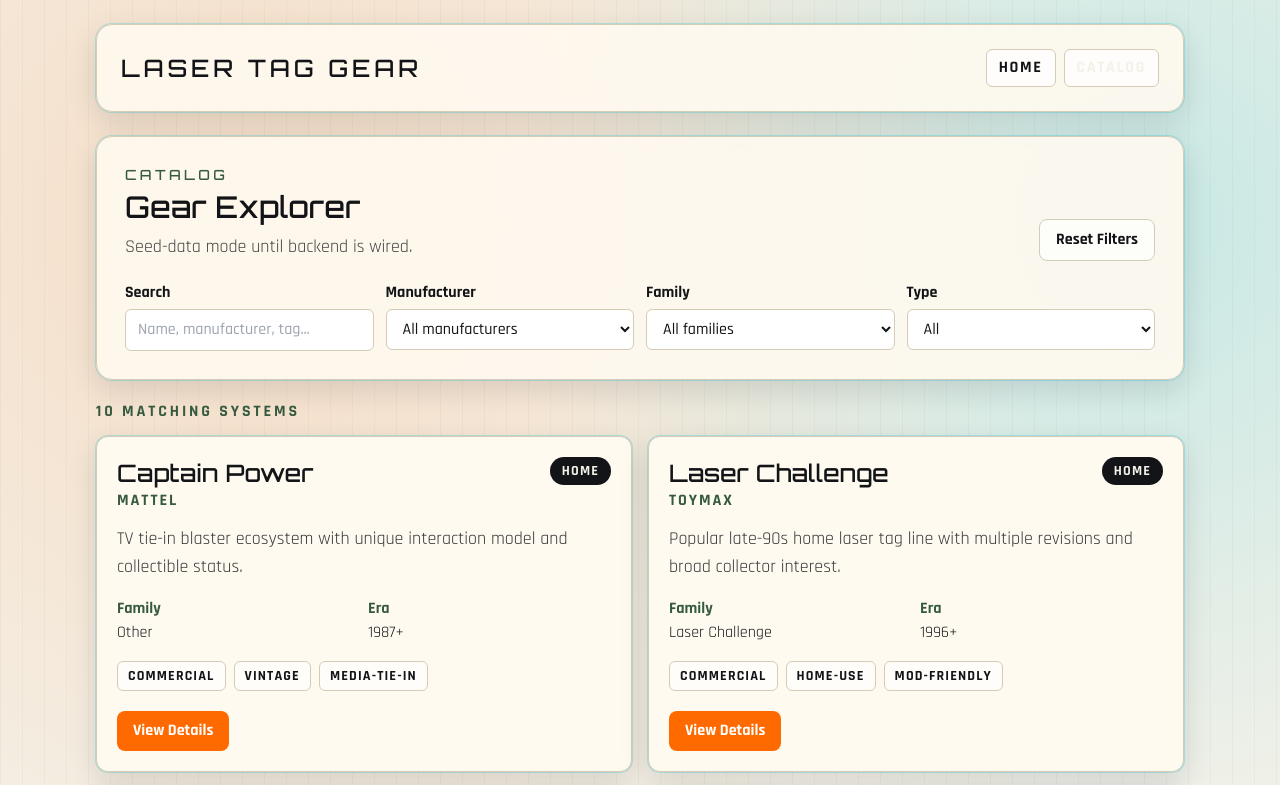
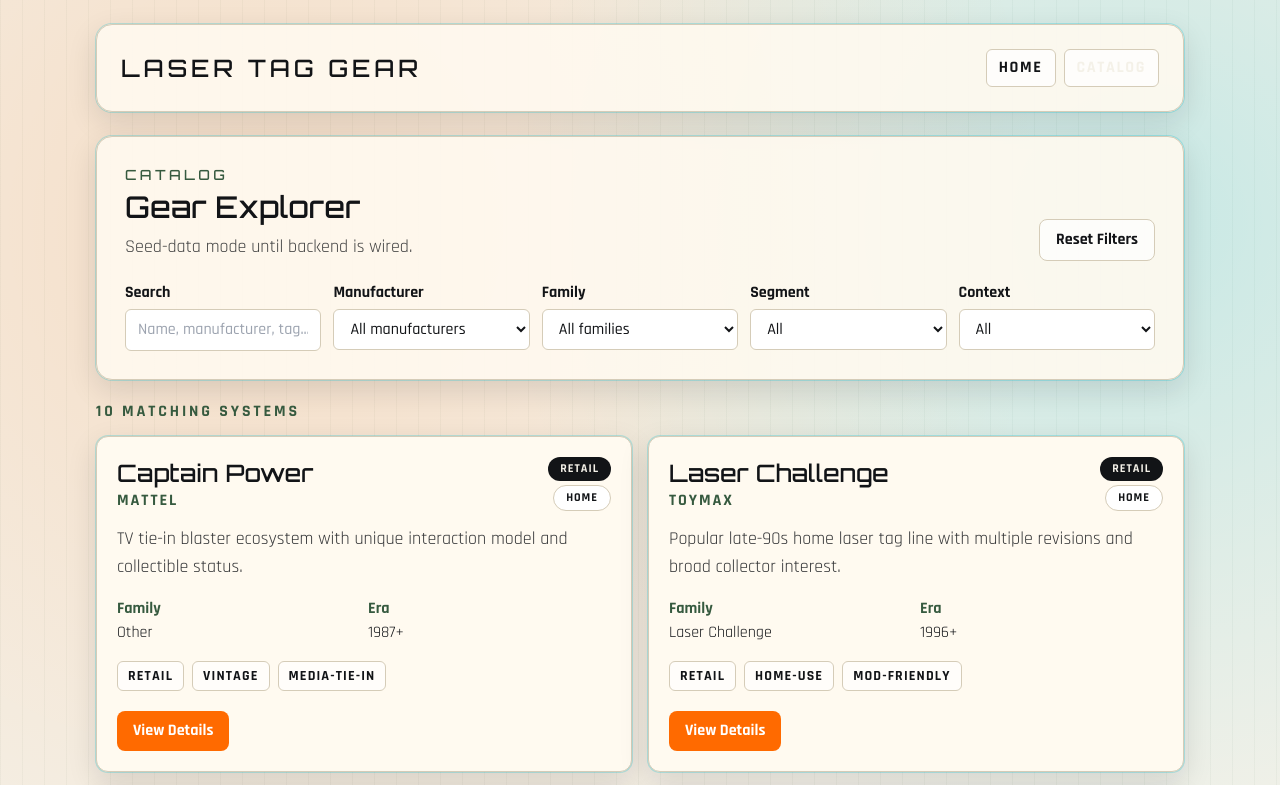
Before and after one commit to khanjal/laser-tag-gear, an Angular app in the folder app/: page /catalog in a window 1280 px wide. Shown: the top 785 px of the page. Built offline with nearby package versions, Linux system fonts and the light colour scheme.

Commit message:
Refine seed taxonomy to retail/commercial segments

```diff
--- a/app/src/app/data/gear.seed.ts
+++ b/app/src/app/data/gear.seed.ts
@@ -7,10 +7,11 @@
     name: 'Laser Challenge',
     family: 'Laser Challenge',
     manufacturer: 'Toymax',
-    type: 'home',
+    marketSegment: 'retail',
+    playContext: 'home',
     eraStart: 1996,
     compatibility: ['Laser Challenge', 'Laser Command'],
-    tags: ['commercial', 'home-use', 'mod-friendly'],
+    tags: ['retail', 'home-use', 'mod-friendly'],
     description: 'Popular late-90s home laser tag line with multiple revisions and broad collector interest.',
     manuals: [{ title: 'Laser Challenge Gear (Legacy)', url: 'https://khanjal.com/lasertag/gear_laserchallenge.html' }]
   },
@@ -20,10 +21,11 @@
     name: 'Laser Command / Laser Attack',
     family: 'Laser Command',
     manufacturer: 'Astronomical Toys',
-    type: 'home',
+    marketSegment: 'retail',
+    playContext: 'home',
     eraStart: 1998,
     compatibility: ['Laser Challenge'],
-    tags: ['commercial', 'home-use'],
+    tags: ['retail', 'home-use'],
     description: 'Short-lived system known for compatibility with Laser Challenge protocol behavior.',
     manuals: [{ title: 'Laser Command Gear (Legacy)', url: 'https://khanjal.com/lasertag/gear_lasercommand.html' }]
   },
@@ -33,11 +35,12 @@
     name: 'Lazer Tag',
     family: 'Lazer Tag',
     manufacturer: 'Worlds of Wonder / Tiger Toys',
-    type: 'home',
+    marketSegment: 'retail',
+    playContext: 'home',
     eraStart: 1986,
     eraEnd: 2000,
     compatibility: ['Lazer Tag'],
-    tags: ['commercial', 'vintage', 'iconic'],
+    tags: ['retail', 'vintage', 'iconic'],
     description: 'One of the defining home laser tag lines across multiple eras and hardware refreshes.',
     manuals: [{ title: 'Lazer Tag Overview (Legacy)', url: 'https://khanjal.com/lasertag/gear_lasertag.html' }]
   },
@@ -47,10 +50,11 @@
     name: 'Quick Shot',
     family: 'Quick Shot',
     manufacturer: 'Radio Shack',
-    type: 'home',
+    marketSegment: 'retail',
+    playContext: 'home',
     eraStart: 1990,
     compatibility: ['Quick Shot'],
-    tags: ['commercial', 'rare'],
+    tags: ['retail', 'rare'],
     description: 'Single-release consumer set with distinct hardware style and limited ecosystem.',
     manuals: [{ title: 'Quick Shot (Legacy)', url: 'https://khanjal.com/lasertag/gear_quickshot.html' }]
   },
@@ -60,10 +64,11 @@
     name: 'SEGA Lock-On',
     family: 'SEGA Lock-On',
     manufacturer: 'SEGA',
-    type: 'home',
+    marketSegment: 'retail',
+    playContext: 'home',
     eraStart: 1992,
     compatibility: ['SEGA Lock-On', 'Voice Command Lock-On'],
-    tags: ['commercial', 'feature-rich'],
+    tags: ['retail', 'feature-rich'],
     description: 'Home system known for lock-on effects and hit-counter style gameplay features.',
     manuals: [{ title: 'SEGA Lock-On (Legacy)', url: 'https://khanjal.com/lasertag/gear_segalockon.html' }]
   },
@@ -73,10 +78,11 @@
     name: 'Voice Command Lock-On',
     family: 'Voice Command Lock-On',
     manufacturer: 'Playmates Toys',
-    type: 'home',
+    marketSegment: 'retail',
+    playContext: 'home',
     eraStart: 1993,
     compatibility: ['SEGA Lock-On'],
-    tags: ['commercial', 'voice-modes'],
+    tags: ['retail', 'voice-modes'],
     description: 'Variant of Lock-On style gear that introduced voice command mode switching.',
     manuals: [{ title: 'Voice Command Lock-On (Legacy)', url: 'https://khanjal.com/lasertag/gear_voicecommandlockon.html' }]
   },
@@ -86,10 +92,11 @@
     name: 'Captain Power',
     family: 'Other',
     manufacturer: 'Mattel',
-    type: 'home',
+    marketSegment: 'retail',
+    playContext: 'home',
     eraStart: 1987,
     compatibility: ['Standalone'],
-    tags: ['commercial', 'vintage', 'media-tie-in'],
+    tags: ['retail', 'vintage', 'media-tie-in'],
     description: 'TV tie-in blaster ecosystem with unique interaction model and collectible status.',
     manuals: []
   },
@@ -99,7 +106,8 @@
     name: 'Photon',
     family: 'Other',
     manufacturer: 'LJN / Entertech',
-    type: 'arena',
+    marketSegment: 'commercial',
+    playContext: 'arena',
     eraStart: 1984,
     compatibility: ['Photon'],
     tags: ['arena', 'commercial', 'historic'],
@@ -112,10 +120,11 @@
     name: 'Laser Pro 9000',
     family: 'Other',
     manufacturer: 'Galoob',
-    type: 'home',
+    marketSegment: 'retail',
+    playContext: 'home',
     eraStart: 1988,
     compatibility: ['Standalone'],
-    tags: ['commercial', 'retro'],
+    tags: ['retail', 'retro'],
     description: 'Classic consumer release from the late 80s with limited surviving documentation.',
     manuals: []
   },
@@ -125,7 +134,8 @@
     name: 'MILES Gear',
     family: 'Other',
     manufacturer: 'U.S. Military',
-    type: 'hybrid',
+    marketSegment: 'military',
+    playContext: 'hybrid',
     eraStart: 1978,
     compatibility: ['MILES'],
     tags: ['training', 'military', 'arena-adjacent'],
--- a/app/src/app/features/catalog/catalog.component.html
+++ b/app/src/app/features/catalog/catalog.component.html
@@ -14,7 +14,7 @@
     </button>
   </div>
 
-  <div class="mt-5 grid gap-3 md:grid-cols-2 lg:grid-cols-4">
+  <div class="mt-5 grid gap-3 md:grid-cols-2 lg:grid-cols-5">
     <label class="text-base font-semibold text-ops-ink">
       Search
       <input
@@ -48,12 +48,22 @@
     </label>
 
     <label class="text-base font-semibold text-ops-ink">
-      Type
+      Segment
       <select
-        [(ngModel)]="selectedType"
+        [(ngModel)]="selectedMarketSegment"
         class="mt-1 w-full rounded-md border border-ops-grid bg-white px-3 py-2 text-base font-medium outline-none ring-ops-laser/40 transition focus:ring"
       >
-        <option *ngFor="let type of typeOptions" [value]="type">{{ type | titlecase }}</option>
+        <option *ngFor="let segment of marketSegmentOptions" [value]="segment">{{ segment | titlecase }}</option>
+      </select>
+    </label>
+
+    <label class="text-base font-semibold text-ops-ink">
+      Context
+      <select
+        [(ngModel)]="selectedPlayContext"
+        class="mt-1 w-full rounded-md border border-ops-grid bg-white px-3 py-2 text-base font-medium outline-none ring-ops-laser/40 transition focus:ring"
+      >
+        <option *ngFor="let context of playContextOptions" [value]="context">{{ context | titlecase }}</option>
       </select>
     </label>
   </div>
@@ -79,7 +89,10 @@
           <h2 class="font-display text-2xl text-ops-ink">{{ item.name }}</h2>
           <p class="text-base font-semibold uppercase tracking-[0.12em] text-ops-moss">{{ item.manufacturer }}</p>
         </div>
-        <span class="rounded-full bg-ops-ink px-3 py-1 text-sm font-bold uppercase tracking-[0.08em] text-ops-paper">{{ item.type }}</span>
+        <div class="flex flex-col items-end gap-1">
+          <span class="rounded-full bg-ops-ink px-3 py-1 text-xs font-bold uppercase tracking-[0.08em] text-ops-paper">{{ item.marketSegment }}</span>
+          <span class="rounded-full border border-ops-grid bg-white px-3 py-1 text-xs font-bold uppercase tracking-[0.08em] text-ops-ink">{{ item.playContext }}</span>
+        </div>
       </div>
 
       <p class="mt-3 text-lg text-ops-ink/85">{{ item.description }}</p>
--- a/app/src/app/features/catalog/catalog.component.ts
+++ b/app/src/app/features/catalog/catalog.component.ts
@@ -3,7 +3,7 @@
 import { FormsModule } from '@angular/forms';
 import { RouterLink } from '@angular/router';
 import { GearRepository } from '../../data-access/gear.repository';
-import { GearItem, GearType } from '../../models/gear.model';
+import { GearItem, GearMarketSegment, GearPlayContext } from '../../models/gear.model';
 
 @Component({
   selector: 'app-catalog',
@@ -17,9 +17,11 @@
   searchTerm = '';
   selectedManufacturer = 'all';
   selectedFamily = 'all';
-  selectedType = 'all';
+  selectedMarketSegment = 'all';
+  selectedPlayContext = 'all';
 
-  readonly typeOptions: Array<GearType | 'all'> = ['all', 'home', 'arena', 'hybrid'];
+  readonly marketSegmentOptions: Array<GearMarketSegment | 'all'> = ['all', 'retail', 'commercial', 'military', 'prosumer'];
+  readonly playContextOptions: Array<GearPlayContext | 'all'> = ['all', 'home', 'arena', 'hybrid'];
   readonly allItems = this.repository.getAll();
   readonly manufacturers = this.repository.getManufacturers();
   readonly families = this.repository.getFamilies();
@@ -30,7 +32,8 @@
     return this.allItems.filter((item) => {
       const matchesManufacturer = this.selectedManufacturer === 'all' || item.manufacturer === this.selectedManufacturer;
       const matchesFamily = this.selectedFamily === 'all' || item.family === this.selectedFamily;
-      const matchesType = this.selectedType === 'all' || item.type === this.selectedType;
+      const matchesMarketSegment = this.selectedMarketSegment === 'all' || item.marketSegment === this.selectedMarketSegment;
+      const matchesPlayContext = this.selectedPlayContext === 'all' || item.playContext === this.selectedPlayContext;
       const matchesQuery =
         query.length === 0 ||
         item.name.toLowerCase().includes(query) ||
@@ -39,7 +42,7 @@
         item.tags.some((tag) => tag.toLowerCase().includes(query)) ||
         item.compatibility.some((group) => group.toLowerCase().includes(query));
 
-      return matchesManufacturer && matchesFamily && matchesType && matchesQuery;
+      return matchesManufacturer && matchesFamily && matchesMarketSegment && matchesPlayContext && matchesQuery;
     });
   }
 
@@ -47,6 +50,7 @@
     this.searchTerm = '';
     this.selectedManufacturer = 'all';
     this.selectedFamily = 'all';
-    this.selectedType = 'all';
+    this.selectedMarketSegment = 'all';
+    this.selectedPlayContext = 'all';
   }
 }
--- a/app/src/app/features/gear-detail/gear-detail.component.html
+++ b/app/src/app/features/gear-detail/gear-detail.component.html
@@ -9,7 +9,8 @@
     <article class="rounded-lg border border-ops-grid bg-white/70 p-4">
       <h2 class="font-display text-lg text-ops-ink">Classification</h2>
       <p class="mt-2 text-base"><strong>Family:</strong> {{ gear.family }}</p>
-      <p class="text-base"><strong>Type:</strong> {{ gear.type | titlecase }}</p>
+      <p class="text-base"><strong>Segment:</strong> {{ gear.marketSegment | titlecase }}</p>
+      <p class="text-base"><strong>Context:</strong> {{ gear.playContext | titlecase }}</p>
       <p class="text-base">
         <strong>Era:</strong> {{ gear.eraStart }}<span *ngIf="gear.eraEnd"> - {{ gear.eraEnd }}</span><span *ngIf="!gear.eraEnd">+</span>
       </p>
@@ -65,7 +66,7 @@
     >
       <h3 class="font-display text-xl text-ops-ink">{{ item.name }}</h3>
       <p class="text-sm font-bold uppercase tracking-[0.12em] text-ops-moss">{{ item.manufacturer }}</p>
-      <p class="mt-2 text-base text-ops-ink/80">{{ item.family }} · {{ item.type | titlecase }}</p>
+      <p class="mt-2 text-base text-ops-ink/80">{{ item.family }} · {{ item.marketSegment | titlecase }} · {{ item.playContext | titlecase }}</p>
     </a>
   </div>
 </section>
--- a/app/src/app/models/gear.model.ts
+++ b/app/src/app/models/gear.model.ts
@@ -1,4 +1,5 @@
-export type GearType = 'home' | 'arena' | 'hybrid';
+export type GearMarketSegment = 'retail' | 'commercial' | 'military' | 'prosumer';
+export type GearPlayContext = 'home' | 'arena' | 'hybrid';
 
 export interface GearManual {
   title: string;
@@ -11,7 +12,8 @@
   name: string;
   family: string;
   manufacturer: string;
-  type: GearType;
+  marketSegment: GearMarketSegment;
+  playContext: GearPlayContext;
   eraStart: number;
   eraEnd?: number;
   compatibility: string[];
```
